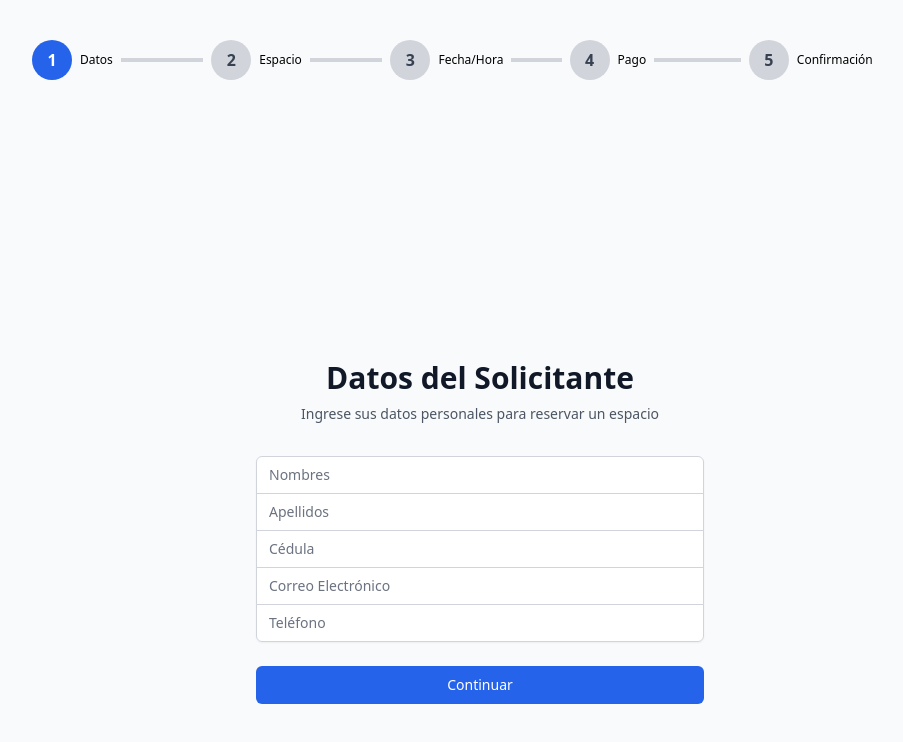
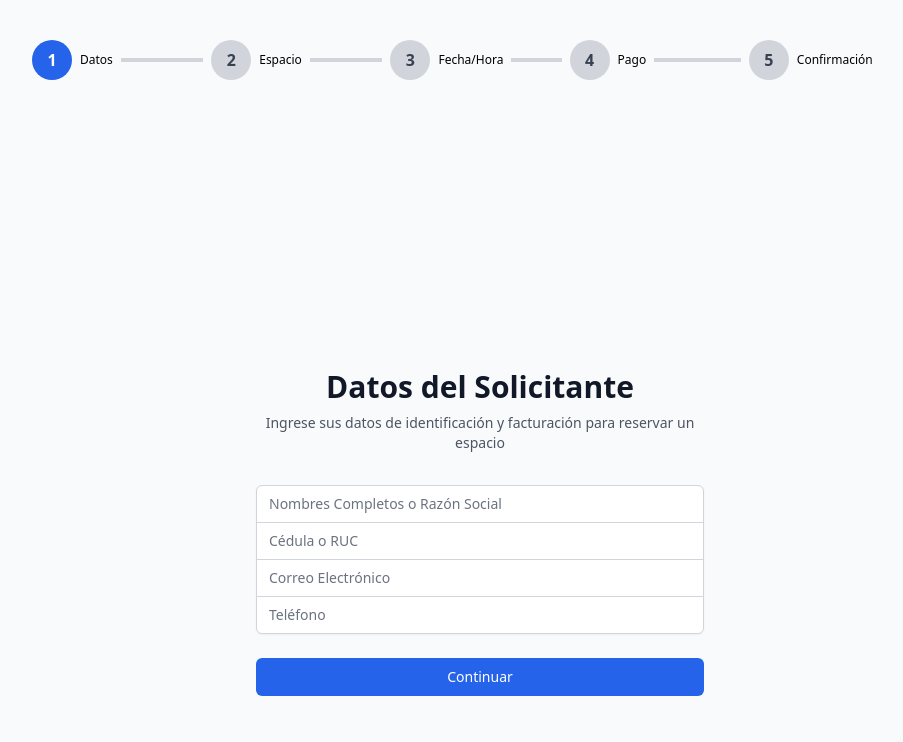
Before and after one commit to josegaboherrera/UDLA-MVP, a Next.js app: page /book in a window 1280 px wide. Shown: the top 742 px of the page, without its empty margins (160-1063 px from the left). Built offline with nearby package versions, Linux system fonts and the light colour scheme.

Commit message:
feat: update form fields and descriptions for reservation process
Merge "Nombres" and "Apellidos" into "Nombres Completos"; update "Cédula" to "Cédula o RUC".

```diff
--- a/app/book/page.tsx
+++ b/app/book/page.tsx
@@ -78,9 +78,8 @@ const pricingRules: PricingRule[] = [
 type BookingStep = 'applicant-data' | 'space-selection' | 'date-time' | 'payment' | 'confirmation'
 
 interface ApplicantData {
-  nombres: string
-  apellidos: string
-  cedula: string
+  nombresCompletos: string
+  cedulaRuc: string
   correo: string
   telefono: string
 }
@@ -108,10 +107,10 @@ export default function BookPage() {
 
   const handleApplicantDataSubmit = (data: ApplicantData) => {
     // Validate that the cédula matches an authorized applicant
-    const authorizedApplicant = mockApplicants.find(applicant => applicant.id === data.cedula)
+    const authorizedApplicant = mockApplicants.find(applicant => applicant.id === data.cedulaRuc)
 
     if (!authorizedApplicant) {
-      setValidationError('Cédula no autorizada. Por favor contacte al administrador.')
+      setValidationError('Cédula o RUC no autorizado. Por favor contacte al administrador.')
       return
     }
 
@@ -201,7 +200,7 @@ export default function BookPage() {
           <div>
             <div className="mb-6 text-center">
               <p className="text-gray-600">
-                ¡Bienvenido, <strong>{applicantData.nombres} {applicantData.apellidos}</strong>! Por favor selecciona un espacio para reservar.
+                ¡Bienvenido, <strong>{applicantData.nombresCompletos}</strong>! Por favor selecciona un espacio para reservar.
               </p>
             </div>
             <SpaceSelection spaces={mockSpaces} selectedSpaceId={selectedSpaceId} selectedRentalPurpose={selectedRentalPurpose} onSelect={handleSpaceSelect} />
@@ -255,7 +254,7 @@ export default function BookPage() {
           <BookingConfirmation
             reservationNumber={reservationNumber}
             spaceName={selectedSpace.name}
-            applicantName={`${applicantData.nombres} ${applicantData.apellidos}`}
+            applicantName={applicantData.nombresCompletos}
             startDate={selectedDateTime.startDate}
             startTime={selectedDateTime.startTime}
             endTime={selectedDateTime.endTime}
--- a/components/ApplicantDataForm.tsx
+++ b/components/ApplicantDataForm.tsx
@@ -1,9 +1,8 @@
 'use client'
 
 interface ApplicantData {
-  nombres: string
-  apellidos: string
-  cedula: string
+  nombresCompletos: string
+  cedulaRuc: string
   correo: string
   telefono: string
 }
@@ -19,9 +18,8 @@ export default function ApplicantDataForm({ onSubmit, initialData, error }: Appl
     e.preventDefault()
     const formData = new FormData(e.currentTarget)
     const data: ApplicantData = {
-      nombres: formData.get('nombres') as string,
-      apellidos: formData.get('apellidos') as string,
-      cedula: formData.get('cedula') as string,
+      nombresCompletos: formData.get('nombresCompletos') as string,
+      cedulaRuc: formData.get('cedulaRuc') as string,
       correo: formData.get('correo') as string,
       telefono: formData.get('telefono') as string,
     }
@@ -36,51 +34,37 @@ export default function ApplicantDataForm({ onSubmit, initialData, error }: Appl
             Datos del Solicitante
           </h2>
           <p className="mt-2 text-center text-sm text-gray-600">
-            Ingrese sus datos personales para reservar un espacio
+            Ingrese sus datos de identificación y facturación para reservar un espacio
           </p>
         </div>
         <form className="mt-8 space-y-6" onSubmit={handleSubmit}>
           <div className="rounded-md shadow-sm -space-y-px">
             <div>
-              <label htmlFor="nombres" className="sr-only">
-                Nombres
+              <label htmlFor="nombresCompletos" className="sr-only">
+                Nombres Completos o Razón Social
               </label>
               <input
-                id="nombres"
-                name="nombres"
+                id="nombresCompletos"
+                name="nombresCompletos"
                 type="text"
                 required
                 className="appearance-none rounded-none relative block w-full px-3 py-2 border border-gray-300 placeholder-gray-500 text-gray-900 rounded-t-md focus:outline-none focus:ring-blue-500 focus:border-blue-500 focus:z-10 sm:text-sm"
-                placeholder="Nombres"
-                defaultValue={initialData?.nombres}
+                placeholder="Nombres Completos o Razón Social"
+                defaultValue={initialData?.nombresCompletos}
               />
             </div>
             <div>
-              <label htmlFor="apellidos" className="sr-only">
-                Apellidos
+              <label htmlFor="cedulaRuc" className="sr-only">
+                Cédula o RUC
               </label>
               <input
-                id="apellidos"
-                name="apellidos"
+                id="cedulaRuc"
+                name="cedulaRuc"
                 type="text"
                 required
                 className="appearance-none rounded-none relative block w-full px-3 py-2 border border-gray-300 placeholder-gray-500 text-gray-900 focus:outline-none focus:ring-blue-500 focus:border-blue-500 focus:z-10 sm:text-sm"
-                placeholder="Apellidos"
-                defaultValue={initialData?.apellidos}
-              />
-            </div>
-            <div>
-              <label htmlFor="cedula" className="sr-only">
-                Cédula
-              </label>
-              <input
-                id="cedula"
-                name="cedula"
-                type="text"
-                required
-                className="appearance-none rounded-none relative block w-full px-3 py-2 border border-gray-300 placeholder-gray-500 text-gray-900 focus:outline-none focus:ring-blue-500 focus:border-blue-500 focus:z-10 sm:text-sm"
-                placeholder="Cédula"
-                defaultValue={initialData?.cedula}
+                placeholder="Cédula o RUC"
+                defaultValue={initialData?.cedulaRuc}
               />
             </div>
             <div>
--- a/components/BookingProcess.tsx
+++ b/components/BookingProcess.tsx
@@ -2,7 +2,7 @@
 
 export default function BookingProcess() {
   const steps = [
-    { number: 1, title: 'Datos del Solicitante', description: 'Ingrese sus datos personales' },
+    { number: 1, title: 'Datos del Solicitante', description: 'Ingrese sus datos de identificación y facturación' },
     { number: 2, title: 'Selección de Espacio', description: 'Elija entre espacios disponibles' },
     { number: 3, title: 'Fecha y Hora', description: 'Seleccione su horario preferido' },
     { number: 4, title: 'Pago', description: 'Complete los detalles de pago' },
```
